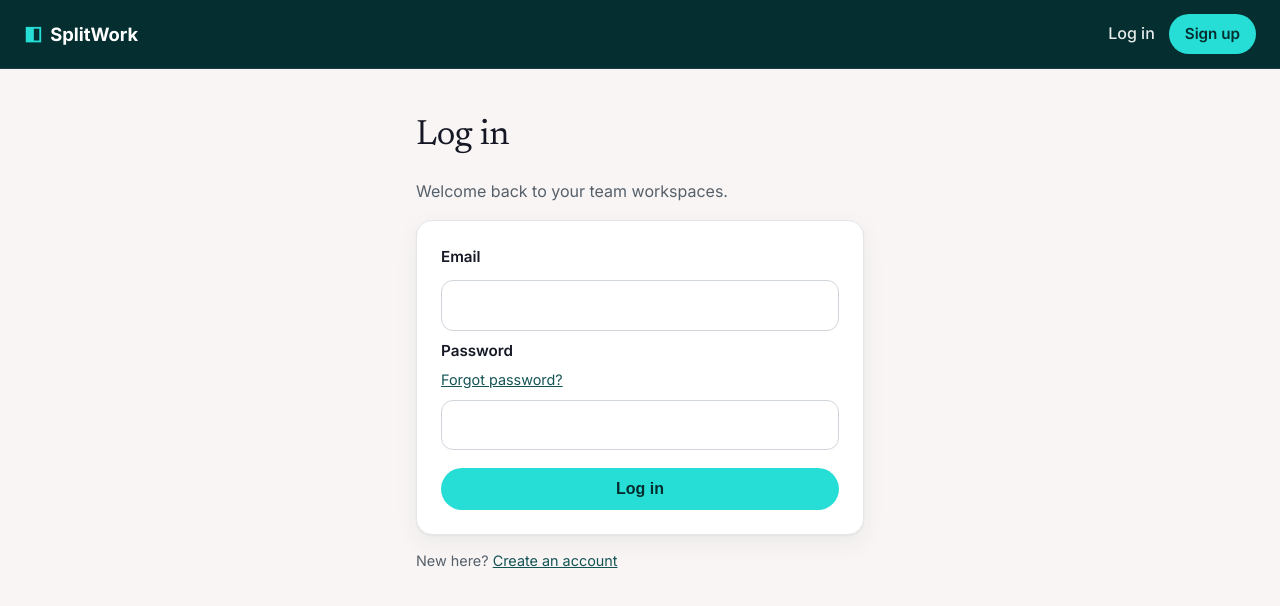
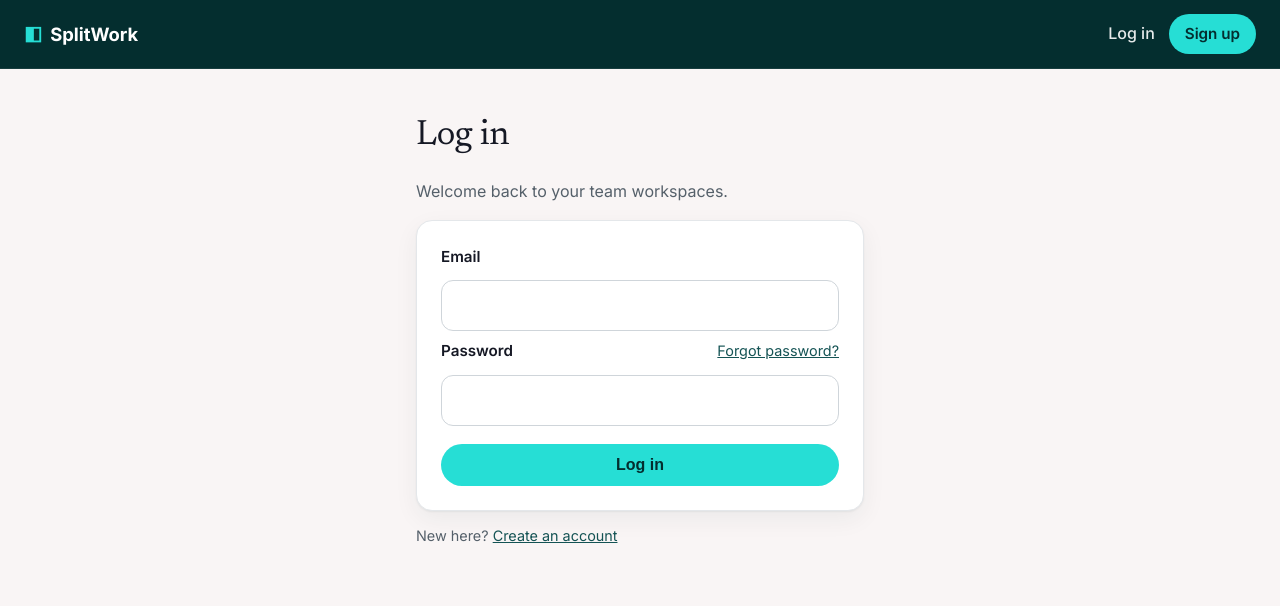
Before and after one commit to evamschuppe-ship-it/splitwork, a Next.js app: page /login in a window 1280 px wide. Shown: the top 606 px of the page. Built offline with nearby package versions, Linux system fonts and the light colour scheme; no server answers.

Commit message:
Add files via upload

```diff
--- a/app/globals.css
+++ b/app/globals.css
@@ -202,3 +202,6 @@ select:disabled { opacity: .6; }
   .mock-grid { grid-template-columns: 1fr; }
   .topnav .navlink { display: none; }
 }
+.label-row { display: flex; justify-content: space-between; align-items: baseline; gap: 8px; }
+.label-row label { margin-bottom: 4px; }
+.error a { color: var(--err); font-weight: 700; }
```
